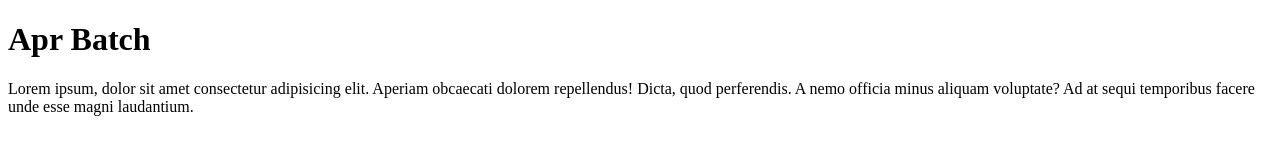
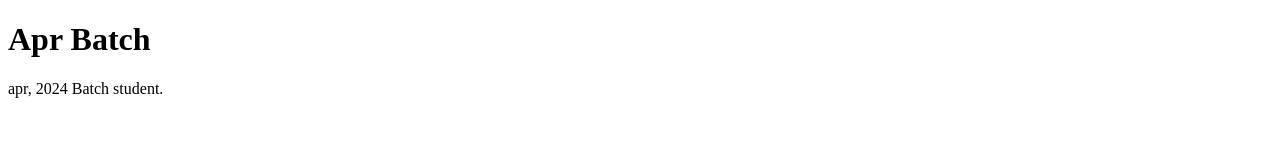
Before and after one commit to Henok-G29/Apr-2024-Batch, a plain HTML site: page index.html in a window 1280 px wide. Drawn offline with Linux system fonts and the light colour scheme.

Commit message:
change p tag content

```diff
--- a/index.html
+++ b/index.html
@@ -7,8 +7,9 @@
 </head>
 <body>
     <h1>Apr Batch</h1>
+
     <p>
-        Lorem ipsum, dolor sit amet consectetur adipisicing elit. Aperiam obcaecati dolorem repellendus! Dicta, quod perferendis. A nemo officia minus aliquam voluptate? Ad at sequi temporibus facere unde esse magni laudantium.
+       apr, 2024 Batch student.
     </p>
 </body>
 </html>
```
